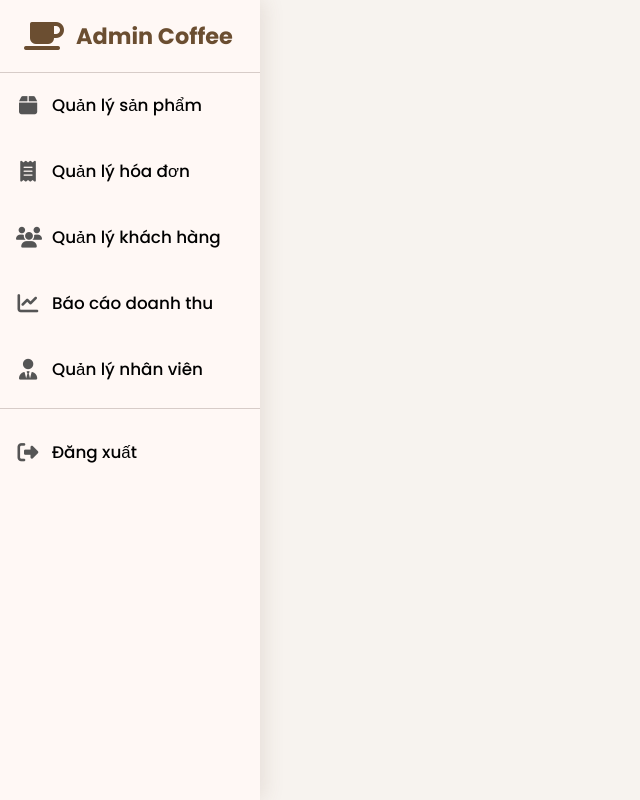
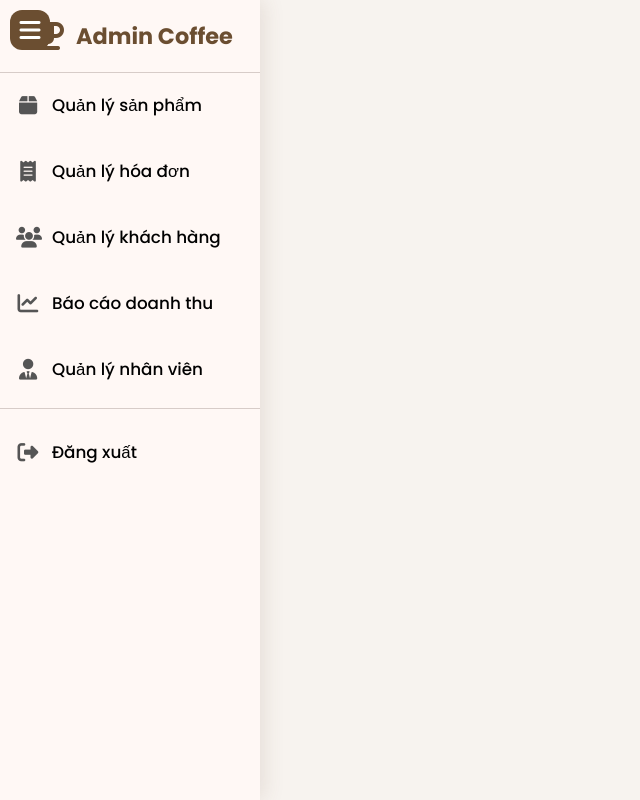
Before and after one commit to Tokiskikurumi1/coffeeReact, a React (Vite) app: page /admin in a window 1280 px wide. Shown: the whole page, without its empty margins (0-640 px from the left). Built offline with nearby package versions, Linux system fonts and the light colour scheme.

Commit message:
update toast staff

```diff
--- a/src/components/layout/sidebar.css
+++ b/src/components/layout/sidebar.css
@@ -116,6 +116,22 @@
   color: #b71c1c;
 }
 
+.open-sidebar-btn {
+  /* display: none; */
+  position: fixed;
+  top: 10px;
+  left: 10px;
+  z-index: 1100;
+  background: #6b4e31;
+  color: white;
+  border: none;
+  width: 40px;
+  height: 40px;
+  border-radius: 30%;
+  font-size: 1.5rem;
+  cursor: pointer;
+}
+
 /* Responsive */
 @media (max-width: 768px) {
   .sidebar {
--- a/src/pages/staff/BillRequest.tsx
+++ b/src/pages/staff/BillRequest.tsx
@@ -1,4 +1,4 @@
-import React, { useState, useEffect } from "react";
+import React, { useState, useEffect, useRef } from "react";
 import jsPDF from "jspdf";
 import "./billrequest.css"; // Giả sử bạn đã tạo file CSS này
 
@@ -42,6 +42,8 @@ export default function ManageBill() {
   const [toDate, setToDate] = useState("");
   const [sortTime, setSortTime] = useState("new");
 
+  const prevMaxId = useRef<number | null>(null);
+  const isInitialMount = useRef(true);
   const pageSize = 10;
 
   // --- Helpers ---
@@ -72,7 +74,9 @@ export default function ManageBill() {
         headers: { Authorization: `Bearer ${token}` },
       });
       const data: Bill[] = await res.json();
-      setBills(data);
+
+      // ÉP React nhận state mới
+      setBills([...data]);
     } catch (err) {
       console.error(err);
     }
@@ -99,8 +103,41 @@ export default function ManageBill() {
 
   // --- Effects ---
   useEffect(() => {
+    loadBills(); // Tải dữ liệu lần đầu
+
+    // Thiết lập một interval để kiểm tra hóa đơn mới mỗi 5 giây
+    const interval = setInterval(() => {
       loadBills();
+    }, 5000); // 5000ms = 5 giây
+
+    // Dọn dẹp interval khi component bị unmount
+    return () => clearInterval(interval);
   }, []);
+
+  // *** LOGIC MỚI: Hiển thị toast khi có hóa đơn mới ***
+  useEffect(() => {
+    if (bills.length === 0) return;
+
+    const currentMaxId = Math.max(...bills.map((b) => b.billID));
+
+    if (isInitialMount.current) {
+      isInitialMount.current = false;
+      prevMaxId.current = currentMaxId;
+      return;
+    }
+
+    if (prevMaxId.current !== null && currentMaxId > prevMaxId.current) {
+      const toast = document.getElementById("orderToast");
+      if (toast) {
+        toast.classList.add("show");
+        setTimeout(() => {
+          toast.classList.remove("show");
+        }, 3000);
+      }
+    }
+
+    prevMaxId.current = currentMaxId;
+  }, [bills]);
 
   useEffect(() => {
     let tempBills = [...bills];
@@ -224,6 +261,10 @@ export default function ManageBill() {
   );
 
   return (
+    <>
+      <div id="orderToast" className="order-toast">
+        Đơn hàng mới vừa được tạo!
+      </div>
       <div className="page-content">
         <div className="dashboard-header">
           <div className="header-title">
@@ -265,7 +306,10 @@ export default function ManageBill() {
             value={toDate}
             onChange={(e) => setToDate(e.target.value)}
           />
-        <select value={sortTime} onChange={(e) => setSortTime(e.target.value)}>
+          <select
+            value={sortTime}
+            onChange={(e) => setSortTime(e.target.value)}
+          >
             <option value="new">Mới nhất</option>
             <option value="old">Cũ nhất</option>
           </select>
@@ -377,5 +421,6 @@ export default function ManageBill() {
           </div>
         )}
       </div>
+    </>
   );
 }
--- a/src/pages/staff/billrequest.css
+++ b/src/pages/staff/billrequest.css
@@ -189,6 +189,11 @@ body {
   font-size: 14px;
 
   z-index: 1000;
+}
+
+.order-toast.show {
+  display: block;
+  transform: translateY(0);
 }
 
 /* ===== MODAL ===== */
```
Lines whose indentation alone changed are shown as unchanged.
